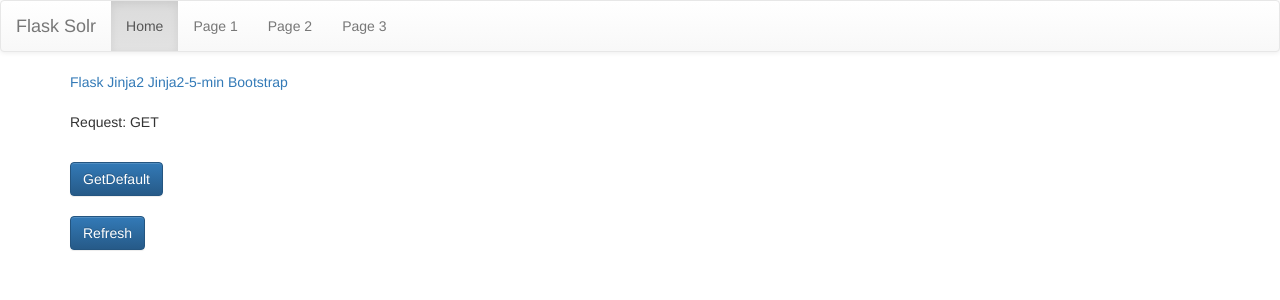
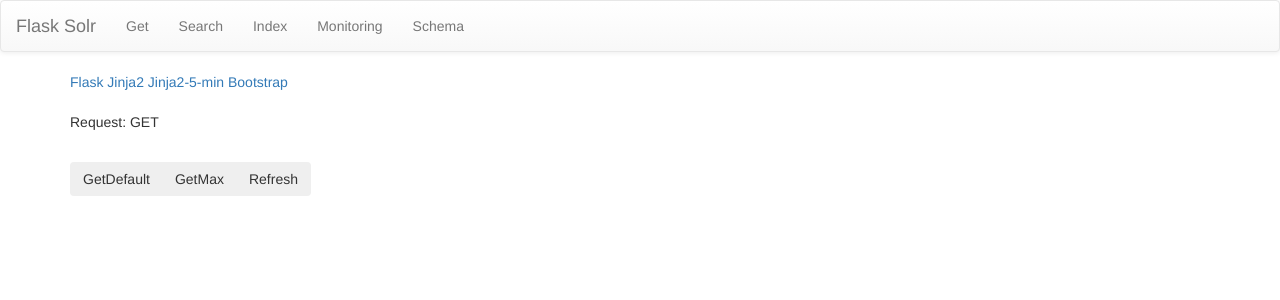
Before and after one commit to spawnmarvel/solrhttp, a Flask app: page / in a window 1280 px wide. Shown: the top 300 px of the page. Run offline with Flask 2, Linux system fonts and the light colour scheme; some libraries are stand-ins or nearby versions.

Commit message:
html btn group

```diff
--- a/app/run_flask.py
+++ b/app/run_flask.py
@@ -13,6 +13,11 @@ def index():
                 data = run_get.get_docs_default()
             except Exception as e:
                 data = ["error", str(e)]
+        if request.form["action"] == "GetMax":
+            try:
+                data = run_get.get_docs_max()
+            except Exception as e:
+                data = ["error", str(e)]
     #GET
     return render_template("index.html", data=data, req=req)
 
--- a/app/templates/base.html
+++ b/app/templates/base.html
@@ -28,10 +28,11 @@
                 <a class="navbar-brand" href="#">Flask Solr</a>
             </div>
             <ul class="nav navbar-nav">
-                <li class="active"><a href="#">Home</a></li>
-                <li><a href="#">Page 1</a></li>
-                <li><a href="#">Page 2</a></li>
-                <li><a href="#">Page 3</a></li>
+                <li><a href="/">Get</a></li>
+                <li><a href="#">Search</a></li>
+                <li><a href="#">Index</a></li>
+                <li><a href="#">Monitoring</a></li>
+                <li><a href="#">Schema</a></li>
             </ul>
         </div>
     </nav>
--- a/app/templates/index.html
+++ b/app/templates/index.html
@@ -5,17 +5,21 @@
     <p>Request: {{ req }}</p>
     <br>
     <form action="/" method="POST">
-        <!-- post btn -->
-        <input type="submit" name="action" value="GetDefault" class="btn btn-primary" />
+        <div class="btn-group" role="group" aria-label="Basic example">
+            <!-- post btn -->
+            <input type="submit" name="action" value="GetDefault" class="btn btn-secondary" />
+
+            <!-- post btn -->
+            <input type="submit" name="action" value="GetMax" class="btn btn-secondary" />
+            <!-- post btn -->
+            <input type="submit" name="action" value="Refresh" class="btn btn-secondary" />
+        </div>
         <br>
+
     </form>
     <br>
-    <form action="/" method="GET">
-        <!-- post btn -->
-        <input type="submit" name="action" value="Refresh" class="btn btn-primary" />
-        <br>
-    </form>
-    <br>
+
+
     {% for r in data %}
     <p> {{ r }}</p>
     {% endfor %}
```
